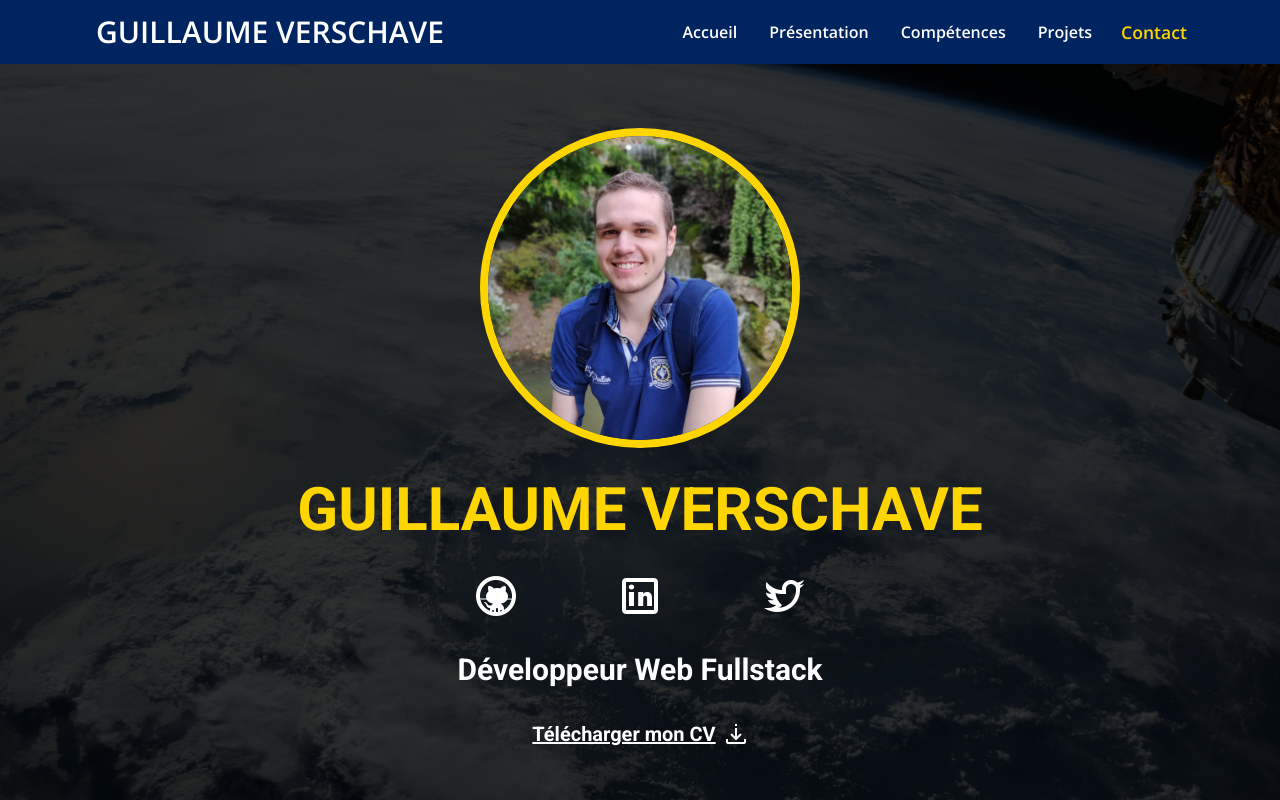
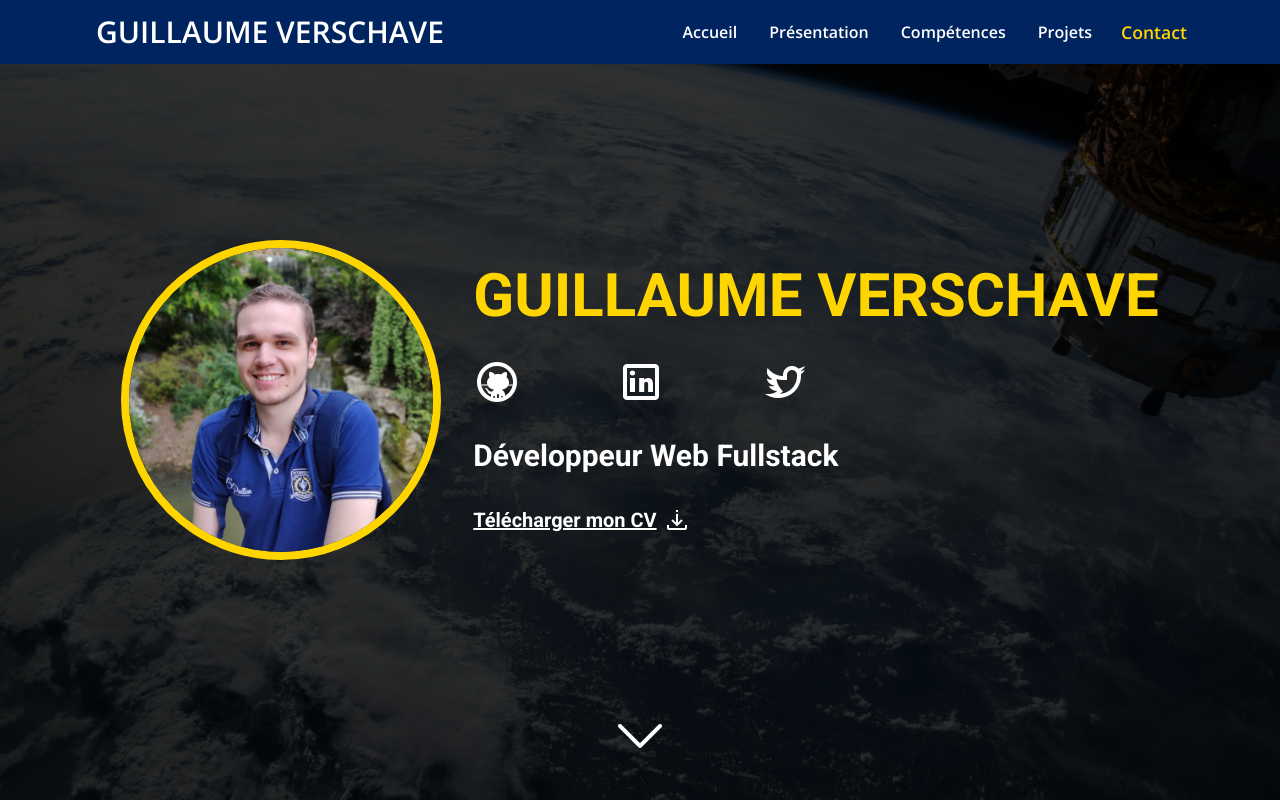
Before and after one commit to Ulkio/portfolio, a React (Vite) app: page / in a window 1280 px wide. Shown: the top 800 px of the page. Built offline with nearby package versions, Linux system fonts and the light colour scheme.

Commit message:
change styling home

```diff
--- a/src/pages/Home.jsx
+++ b/src/pages/Home.jsx
@@ -3,12 +3,14 @@ import AnchorLink from "react-anchor-link-smooth-scroll";
 import { useMediaQuery } from "react-responsive";
 
 const Home = () => {
-  const isAboveMediumScreens = useMediaQuery({ query: `(min-width:1024px)` });
+  return (
+    <section id="accueil" className=" h-full bg-space-bg bg-cover ">
+      <div className="flex h-screen md:flex-row flex-col items-center justify-center gap-8">
+        <div>
+          <img className=" border-8 border-yellow-palette rounded-full w-80 max-w-lg object-fill" src="assets/me.jpg" />
+        </div>
 
-  return (
-    <section id="accueil" className="pt-32 pb-32 h-full bg-space-bg bg-cover ">
-      <div className="flex h-full flex-col items-center justify-center gap-8">
-        <img className=" border-8 border-yellow-palette rounded-full w-80 max-w-lg object-fill" src="assets/me.jpg" />
+        <div className="flex flex-col gap-8">
           <p className="text-center text-yellow-palette text-3xl lg:text-6xl font-bold">GUILLAUME VERSCHAVE</p>
           <div className="flex flex-row gap-24">
             <a href="https://github.com/Ulkio">
@@ -21,7 +23,7 @@ const Home = () => {
               <img className="invert h-12" src="assets/twitter-96.png" alt="twitter" />
             </a>
           </div>
-        <p className="text-center text-xl lg:text-3xl font-bold">Développeur Web Fullstack</p>
+          <p className="text-xl lg:text-3xl font-bold">Développeur Web Fullstack</p>
           <div className="flex flex-row items-center">
             <a
               href="https://drive.google.com/file/d/1fmJPRNpC06j2Np92tLL67DYZz9CR8H56/view?usp=share_link"
@@ -37,7 +39,9 @@ const Home = () => {
               src="assets/download.png"
             />
           </div>
-
+        </div>
+      </div>
+      <div className="flex justify-center -translate-y-24">
         <AnchorLink href={`#présentation`}>
           <img
             className="transform invert h-16 hover:cursor-pointer hover:scale-110 transition duration-200"
```
Lines whose indentation alone changed are shown as unchanged.
